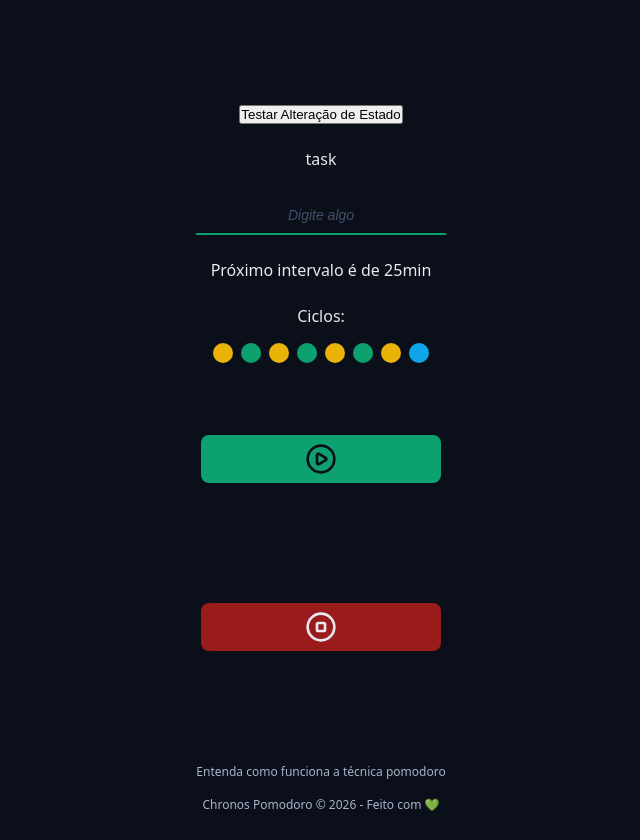
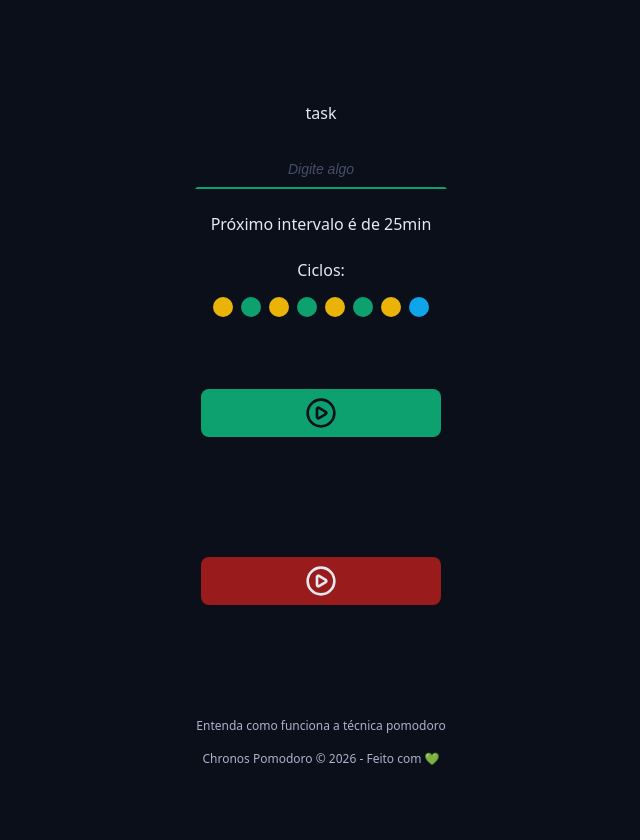
Before and after one commit to commit-ana/CONTRUCAO_FRONT1, a React (Vite) app in the folder praticas/pomodoro/: page / in a window 1280 px wide. Shown: the part 535-1375 px from the top of the page, without its empty margins (319-959 px from the left). After the commit the page ends 1334 px from the top, so only its background shows below. Built offline with nearby package versions, Linux system fonts and the light colour scheme.

Commit message:
pratica34 - remove prop drilling e limpa componentes para implementação da Context API

```diff
--- a/praticas/pomodoro/src/App.tsx
+++ b/praticas/pomodoro/src/App.tsx
@@ -1,10 +1,9 @@
 import { Home } from './pages/Home';
+import './styles/theme.css';
+import './styles/globals.css';
 import { useState } from 'react';
 import type { TaskStateModel } from './models/TaskStateModel';
-import './styles/theme.css';
-import './styles/globals.css';
 
-// 1. Definimos o valor inicial da nossa aplicação
 const initialState: TaskStateModel = {
   tasks: [],
   secondsRemaining: 0,
@@ -19,9 +18,8 @@ const initialState: TaskStateModel = {
 };
 
 export function App() {
-  // 2. Iniciamos o estado global
   const [state, setState] = useState(initialState);
 
-  // 3. Repassamos o estado e a função que altera o estado para o componente filho
-  return <Home state={state} setState={setState} />;
+  // Removidas as props state e setState
+  return <Home />;
 }
--- a/praticas/pomodoro/src/components/CountDown/index.tsx
+++ b/praticas/pomodoro/src/components/CountDown/index.tsx
@@ -1,9 +1,5 @@
-import type { HomeProps } from '../../pages/Home';
-import styles from './styles.module.css';
+import styles from '../CountDown/styles.module.css';
 
-// Usamos a tipagem exportada da Home
-export function CountDown({ state }: HomeProps) {
-  return (
-    <div className={styles.container}>{state.formattedSecondsRemaining}</div>
-  );
+export function CountDown() {
+  return <div className={styles.container}>00:00</div>;
 }
--- a/praticas/pomodoro/src/components/MainForm/index.tsx
+++ b/praticas/pomodoro/src/components/MainForm/index.tsx
@@ -1,33 +1,11 @@
-import { PlayCircleIcon, StopCircleIcon } from 'lucide-react';
+import { PlayCircleIcon } from 'lucide-react';
 import { Cycles } from '../Cycles';
 import { DefaultButton } from '../DefaultButton';
 import { DefaultInput } from '../DefaultInput';
-import type { HomeProps } from '../../pages/Home';
 
-export function MainForm({ state, setState }: HomeProps) {
-  // Função de teste para alterar o estado global
-  function handleClick() {
-    setState(prevState => {
-      return {
-        ...prevState, // Copia o estado principal
-        config: {
-          ...prevState.config, // Copia o objeto 'config'
-          workTime: 34, // Altera apenas o workTime
-        },
-        formattedSecondsRemaining: '23:34', // Atualiza o cronômetro
-      };
-    });
-  }
-
+export function MainForm() {
   return (
     <form className='form' action=''>
-      <div>
-        {/* Botão de teste! type="button" evita que ele recarregue a página */}
-        <button type='button' onClick={handleClick}>
-          Testar Alteração de Estado
-        </button>
-      </div>
-
       <div className='formRow'>
         <DefaultInput
           labelText='task'
@@ -38,8 +16,7 @@ export function MainForm({ state, setState }: HomeProps) {
       </div>
 
       <div className='formRow'>
-        {/* Consumindo o estado global */}
-        <p>Próximo intervalo é de {state.config.workTime}min</p>
+        <p>Próximo intervalo é de 25min</p>
       </div>
 
       <div className='formRow'>
@@ -48,7 +25,7 @@ export function MainForm({ state, setState }: HomeProps) {
 
       <div className='formRow'>
         <DefaultButton icon={<PlayCircleIcon />} />
-        <DefaultButton icon={<StopCircleIcon />} color='red' />
+        <DefaultButton icon={<PlayCircleIcon />} color='red' />
       </div>
     </form>
   );
--- a/praticas/pomodoro/src/pages/Home/index.tsx
+++ b/praticas/pomodoro/src/pages/Home/index.tsx
@@ -1,27 +1,17 @@
 import { Container } from '../../components/Container';
 import { CountDown } from '../../components/CountDown';
 import { MainForm } from '../../components/MainForm';
-import type { TaskStateModel } from '../../models/TaskStateModel';
 import { MainTemplate } from '../../components/templates/MainTemplate';
 
-// 1. Exportamos o tipo para reutilizar depois
-export type HomeProps = {
-  state: TaskStateModel;
-  setState: React.Dispatch<React.SetStateAction<TaskStateModel>>;
-};
-
-export function Home(props: HomeProps) {
-  // A Home não usa o state, ela só serve de "ponte"
+export function Home() {
   return (
     <MainTemplate>
       <Container>
-        {/* 2. Repassamos tudo que a Home recebeu para o CountDown */}
-        <CountDown {...props} />
+        <CountDown />
       </Container>
 
       <Container>
-        {/* ...e para o MainForm! */}
-        <MainForm {...props} />
+        <MainForm />
       </Container>
     </MainTemplate>
   );
```
